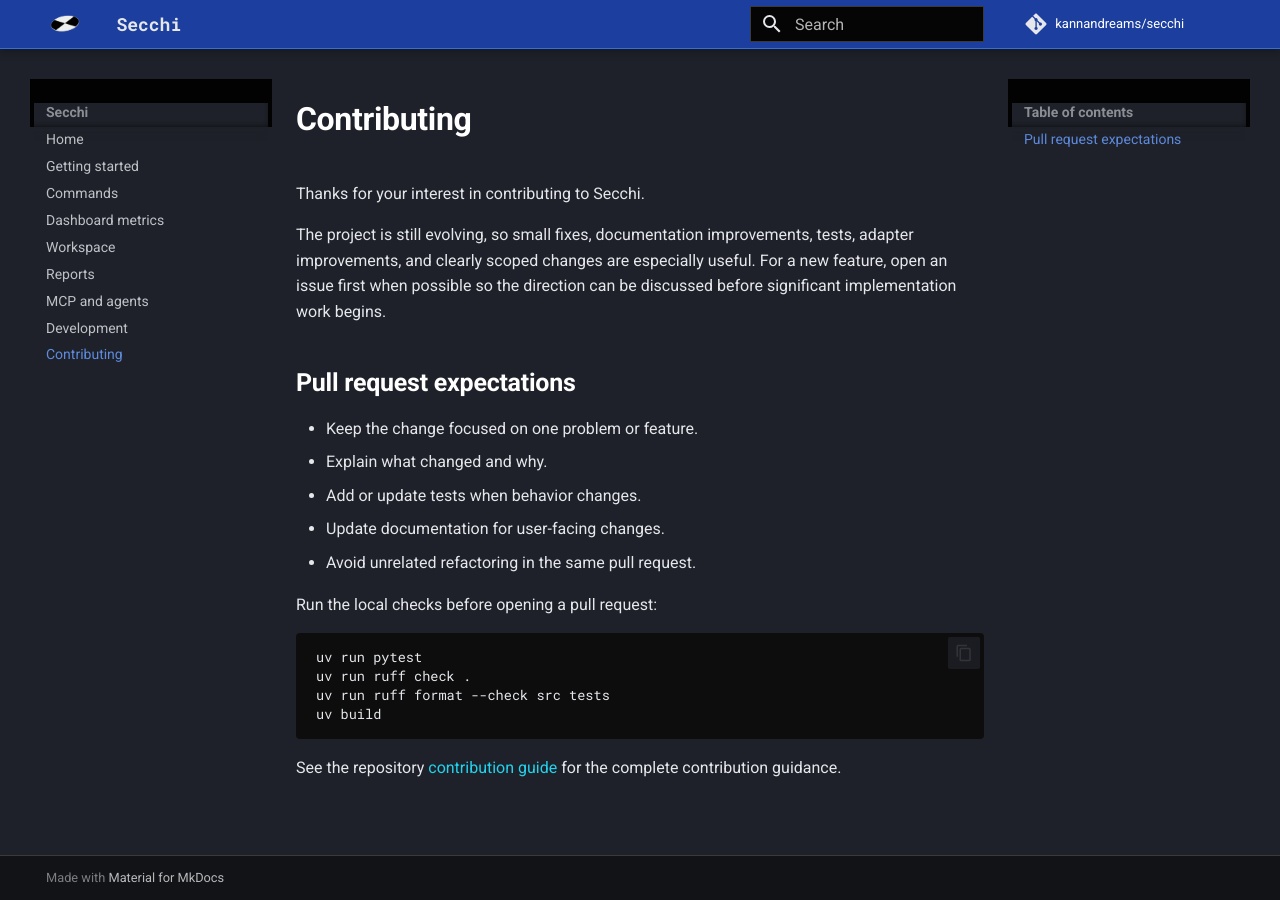
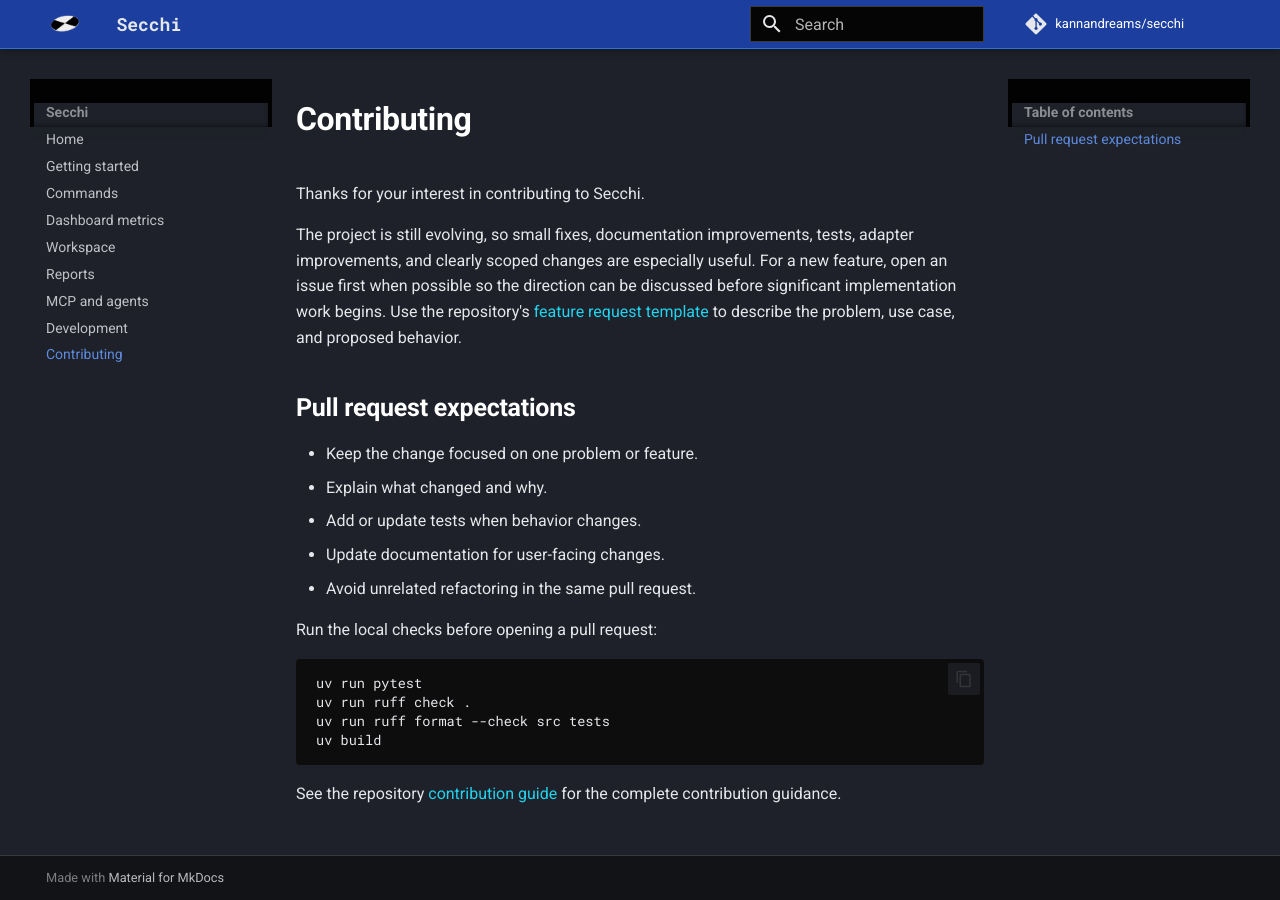
Before and after one commit to kannandreams/secchi, an MkDocs documentation site: the page built from docs/contributing.md, in a window 1280 px wide. Built offline with MkDocs 1.6.1 and Material for MkDocs 9.7.7, drawn with Linux system fonts in a browser that asks for light colours; comment, search, counter and statistics services are not loaded.

Commit message:
added feature request template

```diff
--- a/docs/contributing.md
+++ b/docs/contributing.md
@@ -5,7 +5,9 @@ Thanks for your interest in contributing to Secchi.
 The project is still evolving, so small fixes, documentation improvements,
 tests, adapter improvements, and clearly scoped changes are especially useful.
 For a new feature, open an issue first when possible so the direction can be
-discussed before significant implementation work begins.
+discussed before significant implementation work begins. Use the repository's
+[feature request template](https://github.com/kannandreams/secchi/issues/new?template=feature_request.md)
+to describe the problem, use case, and proposed behavior.
 
 ## Pull request expectations
 
```
Also changed, not shown: CONTRIBUTING.md (+4 -0 lines), .github/ISSUE_TEMPLATE/feature_request.md (added).
